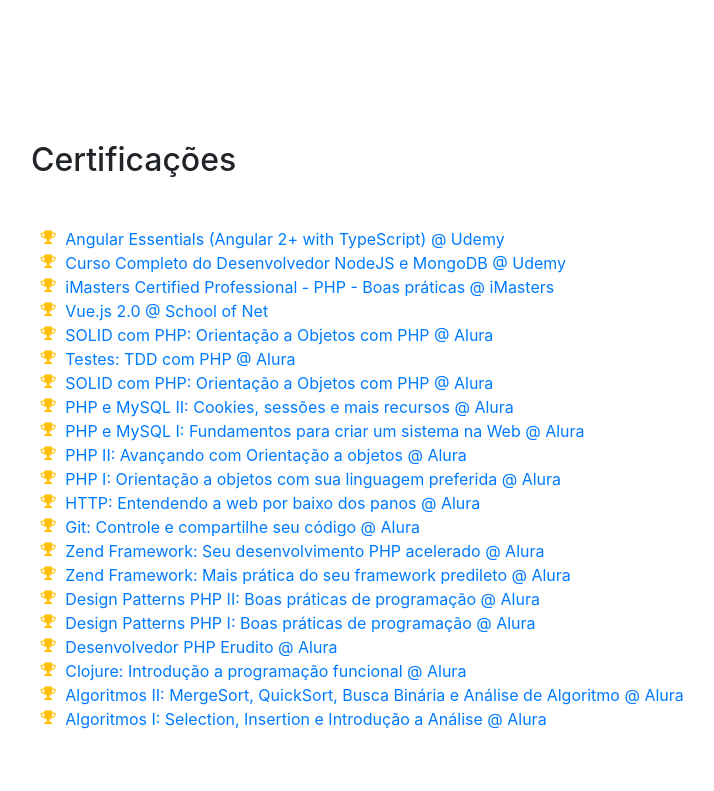
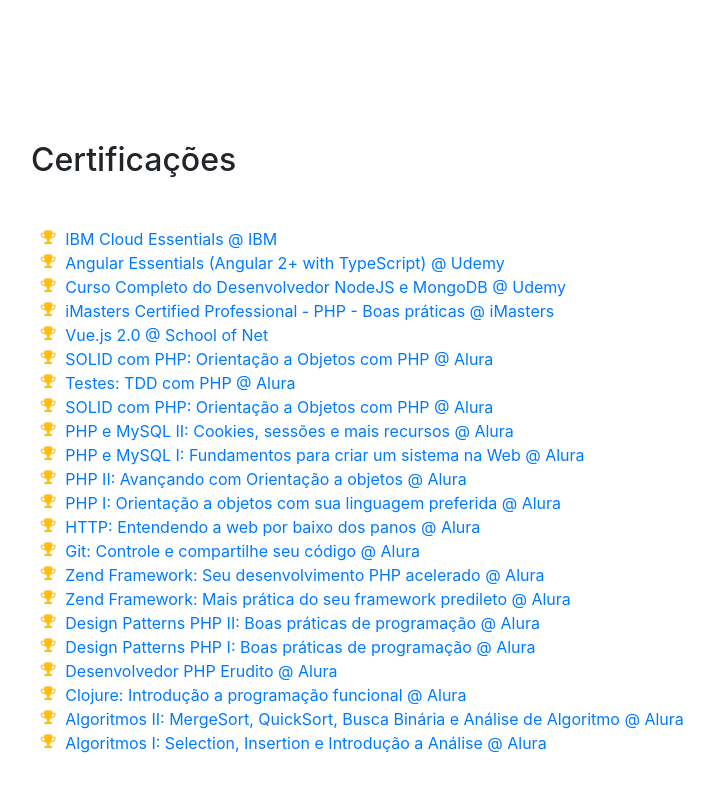
Before and after one commit to viniciusls/my-resume, a website with bundled scripts: page index.html in a window 1280 px wide. Shown: the part 2374-3165 px from the top of the page, without its empty margins (17-731 px from the left). Built offline with nearby package versions, Linux system fonts and the light colour scheme; a web font is replaced by a local one.

Commit message:
Added IBM Cloud Essentials certificate

```diff
--- a/index.html
+++ b/index.html
@@ -319,6 +319,12 @@
           <h2 class="mb-5">Certificações</h2>
           <ul class="fa-ul mb-0">
             <li>
+              <a href="/certificates/IBMDeveloperSkillsNetwork CL0101EN Certificate _ Cognitive Class.pdf" target="_blank">
+                <i class="fa-li fa fa-trophy text-warning"></i>
+                IBM Cloud Essentials @ IBM
+              </a>
+            </li>
+            <li>
               <a href="/certificates/UC-5CO52BWP.jpg" target="_blank">
                 <i class="fa-li fa fa-trophy text-warning"></i>
                 Angular Essentials (Angular 2+ with TypeScript) @ Udemy
```
Also changed, not shown: 1 other file.
